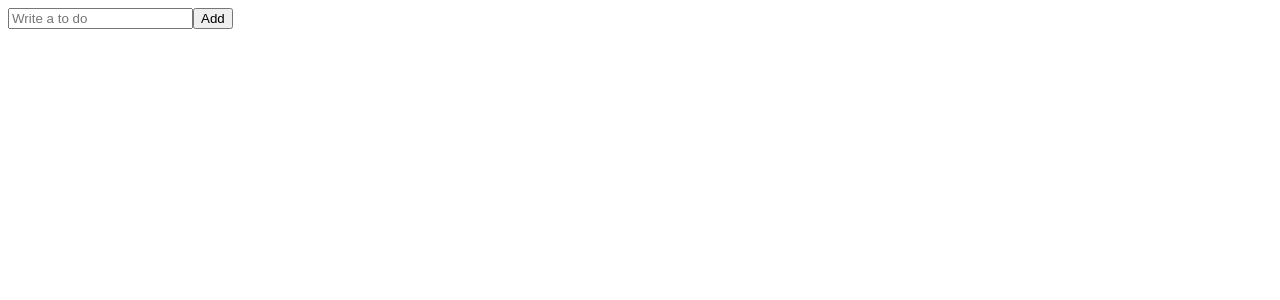
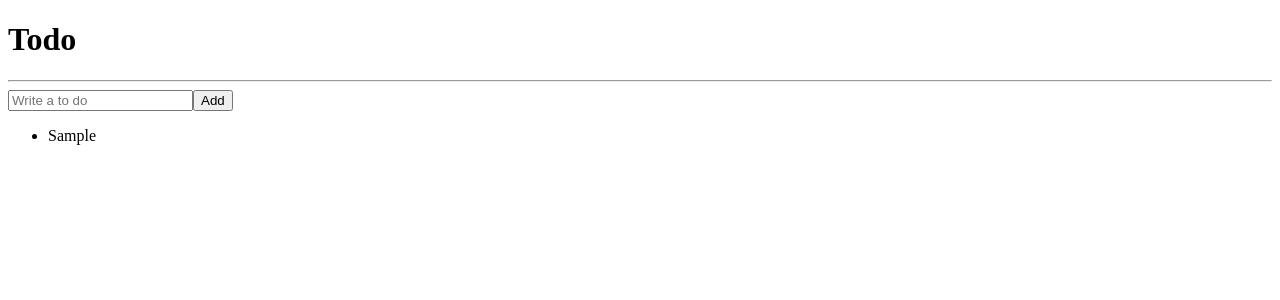
Before and after one commit to web-study-degazait/To-Do, a React (Create React App) app: page / in a window 1280 px wide. Both pictures are taken after typing "Sample" into the empty fields and a click on the button "Add". Shown: the top 300 px of the page. Built offline with nearby package versions, Linux system fonts and the light colour scheme.

Commit message:
add to do Refactoring

```diff
--- a/src/App.tsx
+++ b/src/App.tsx
@@ -1,5 +1,5 @@
 import { createGlobalStyle } from "styled-components";
-import ToDoList from "./ToDoList";
+import ToDoList from "./components/ToDoList";
 
 const GlobalStyle = createGlobalStyle`
 
--- a/src/ToDoList.tsx
+++ /dev/null
@@ -1,28 +0,0 @@
-import { useForm } from "react-hook-form";
-
-interface IForm {
-  toDo: string;
-}
-
-function ToDoList() {
-  const { register, handleSubmit, setValue } = useForm<IForm>();
-  const handleValid = (data: IForm) => {
-    console.log("add to do", data.toDo);
-    setValue("toDo", "");
-  };
-  return (
-    <div>
-      <form onSubmit={handleSubmit(handleValid)}>
-        <input
-          {...register("toDo", {
-            required: "Please write a To Do",
-          })}
-          placeholder="Write a to do"
-        />
-        <button>Add</button>
-      </form>
-    </div>
-  );
-}
-
-export default ToDoList;
--- /dev/null
+++ b/src/components/CreateToDo.tsx
@@ -0,0 +1,32 @@
+import { useForm } from "react-hook-form";
+import { useSetRecoilState } from "recoil";
+import { toDoState } from "../recoil/atom";
+
+interface IForm {
+  toDo: string;
+}
+
+function CreateToDo() {
+  const setToDos = useSetRecoilState(toDoState);
+  const { handleSubmit, register, setValue } = useForm<IForm>();
+  const handleValid = ({ toDo }: IForm) => {
+    setToDos((oldToDos) => [
+      { text: toDo, id: Date.now(), category: "TO_DO" },
+      ...oldToDos,
+    ]);
+    setValue("toDo", "");
+  };
+  return (
+    <form onSubmit={handleSubmit(handleValid)}>
+      <input
+        {...register("toDo", {
+          required: "Please write a To Do",
+        })}
+        placeholder="Write a to do"
+      />
+      <button>Add</button>
+    </form>
+  );
+}
+
+export default CreateToDo;
--- /dev/null
+++ b/src/components/ToDo.tsx
@@ -0,0 +1,7 @@
+import { IToDo } from "../recoil/atom";
+
+function ToDo({ text }: IToDo) {
+  return <li>{text}</li>;
+}
+
+export default ToDo;
--- /dev/null
+++ b/src/components/ToDoList.tsx
@@ -0,0 +1,26 @@
+import { useRecoilState, useRecoilValue } from "recoil";
+import { toDoState } from "../recoil/atom";
+import CreateToDo from "./CreateToDo";
+import ToDo from "./ToDo";
+
+interface IForm {
+  toDo: string;
+}
+
+function ToDoList() {
+  const toDos = useRecoilValue(toDoState);
+  return (
+    <div>
+      <h1>Todo</h1>
+      <hr />
+      <CreateToDo />
+      <ul>
+        {toDos.map((toDo) => (
+          <ToDo {...toDo} />
+        ))}
+      </ul>
+    </div>
+  );
+}
+
+export default ToDoList;
--- /dev/null
+++ b/src/recoil/atom.ts
@@ -0,0 +1,12 @@
+import { atom } from "recoil";
+
+export interface IToDo {
+  text: string;
+  id: number;
+  category: "TO_DO" | "DOING" | "DONE";
+}
+
+export const toDoState = atom<IToDo[]>({
+  key: "toDO",
+  default: [],
+});
```
